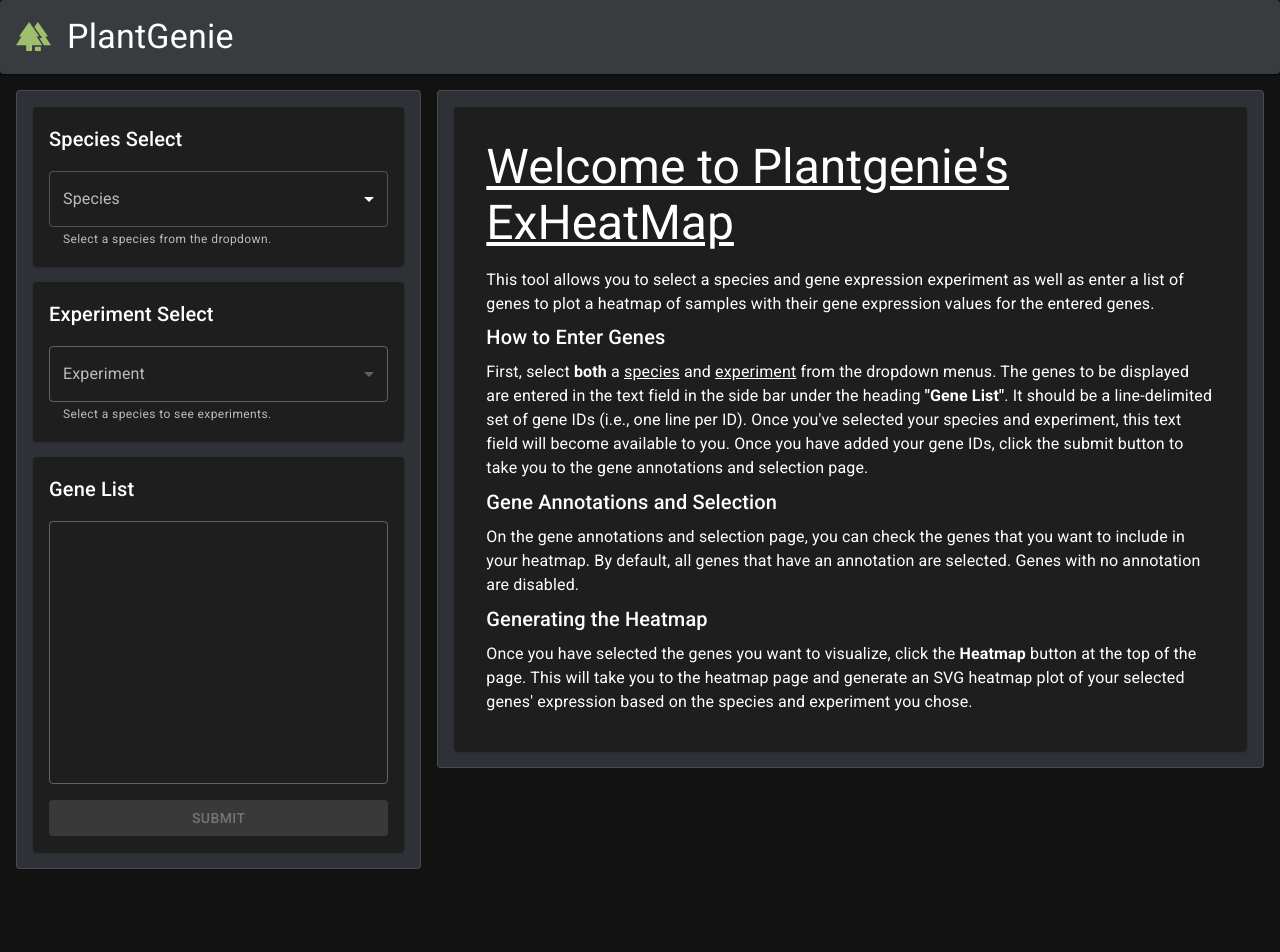
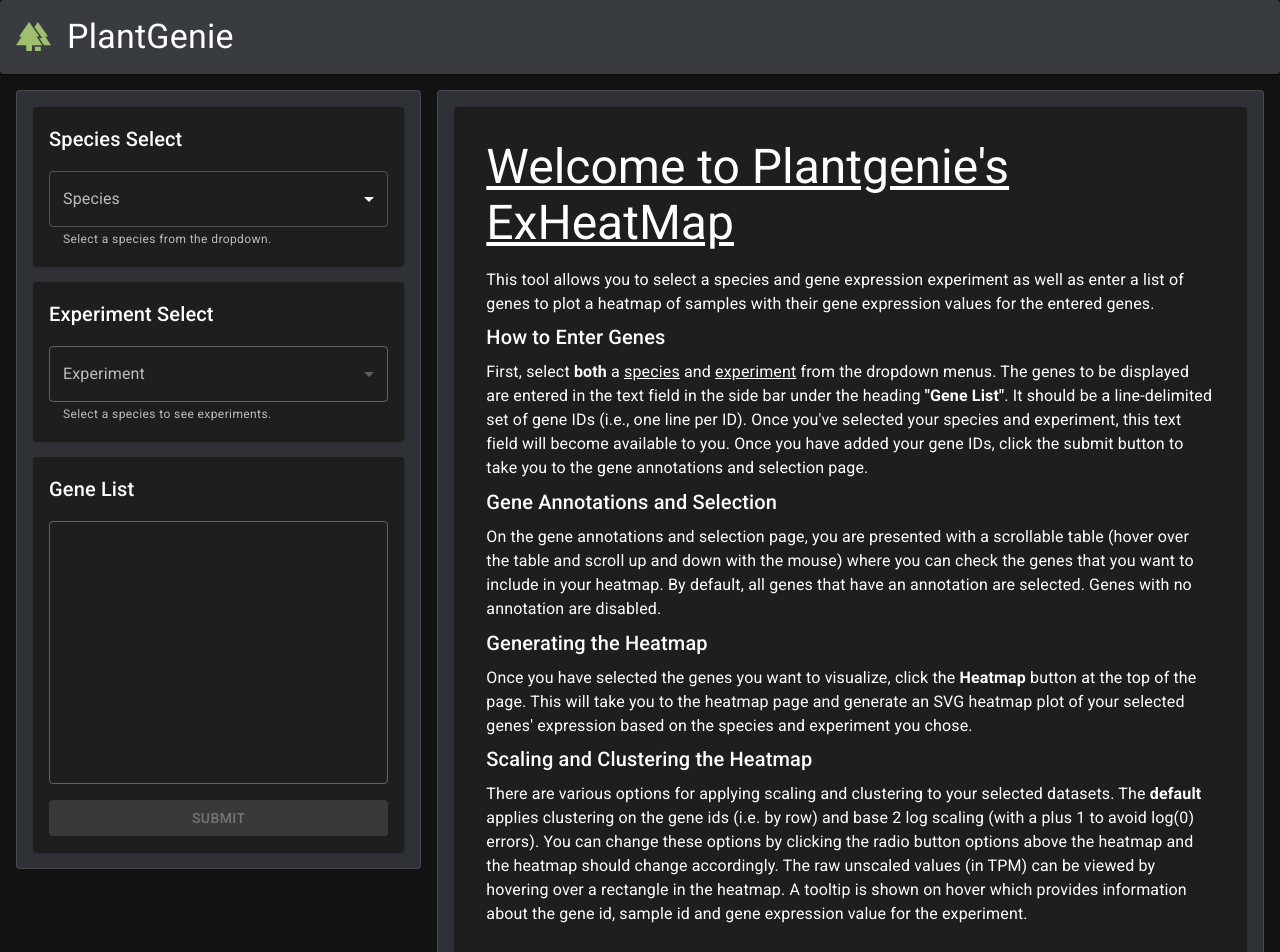
Before and after one commit to jamie-mccann/pg-heatmaps, a React (Vite) app in the folder frontends/exheatmap/: page / in a window 1280 px wide. Shown: the top 952 px of the page. Before the commit the page ends 885 px from the top, so only its background shows below. Built offline with nearby package versions, Linux system fonts and the light colour scheme.

Commit message:
Adding more explanations to Index landing route for web app

```diff
--- a/frontends/exheatmap/src/routes/Index.tsx
+++ b/frontends/exheatmap/src/routes/Index.tsx
@@ -43,10 +43,11 @@
           Gene Annotations and Selection
         </Typography>
         <Typography variant="body1" component="p" gutterBottom>
-          On the gene annotations and selection page, you can check the genes
-          that you want to include in your heatmap. By default, all genes that
-          have an annotation are selected. Genes with no annotation are
-          disabled.
+          On the gene annotations and selection page, you are presented with a
+          scrollable table (hover over the table and scroll up and down with the
+          mouse) where you can check the genes that you want to include in your
+          heatmap. By default, all genes that have an annotation are selected.
+          Genes with no annotation are disabled.
         </Typography>
 
         {/* Heatmap Generation Instructions */}
@@ -60,6 +61,22 @@
           selected genes' expression based on the species and experiment you
           chose.
         </Typography>
+
+        {/* Heatmap Modification Instructions */}
+        <Typography variant="h6" component="h6" gutterBottom>
+          Scaling and Clustering the Heatmap
+        </Typography>
+        <Typography variant="body1" component="p" gutterBottom>
+          There are various options for applying scaling and clustering to your
+          selected datasets. The <strong>default</strong> applies clustering on
+          the gene ids (i.e. by row) and base 2 log scaling (with a plus 1 to
+          avoid log(0) errors). You can change these options by clicking the
+          radio button options above the heatmap and the heatmap should change
+          accordingly. The raw unscaled values (in TPM) can be viewed by
+          hovering over a rectangle in the heatmap. A tooltip is shown on hover
+          which provides information about the gene id, sample id and gene
+          expression value for the experiment.
+        </Typography>
       </Grid>
     </Paper>
   );
```
